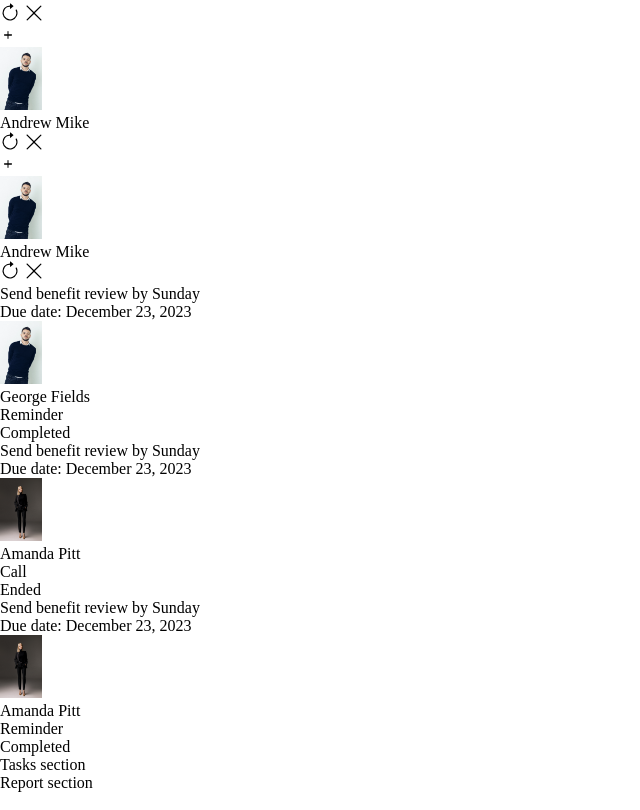
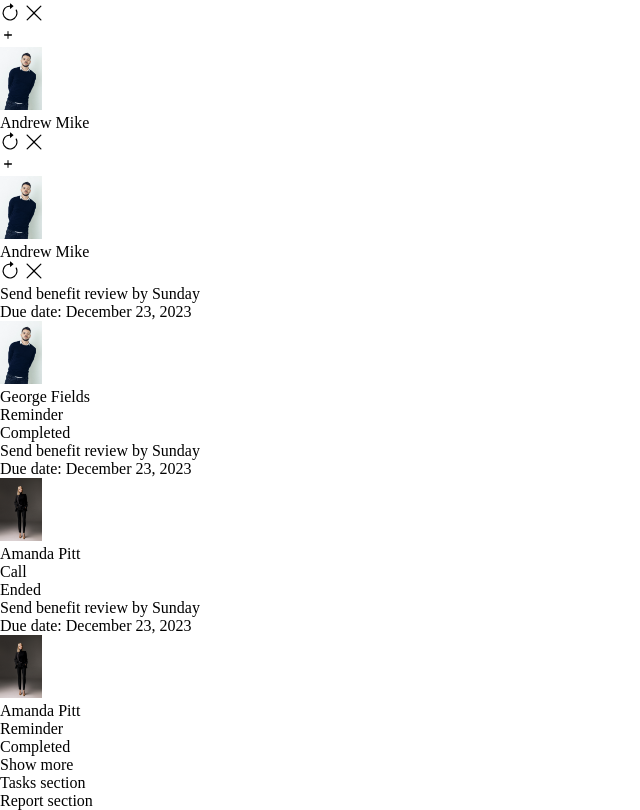
Before and after one commit to yurii-corssa/dashboard-project, a website built with Vite: page src/index.html in a window 1280 px wide. Shown: the part 664-1474 px from the top of the page, without its empty margins (0-640 px from the left). Built offline with nearby package versions, Linux system fonts and the light colour scheme.

Commit message:
add btn co-workers section

```diff
--- a/src/index.html
+++ b/src/index.html
@@ -521,6 +521,10 @@
             </div>
           </li>
         </ul>
+
+        <button type="button" class="co-workers__btn">
+          <span class="btn-inner">Show more</span>
+        </button>
       </section>
 
       <section class="tasks">Tasks section</section>
```
